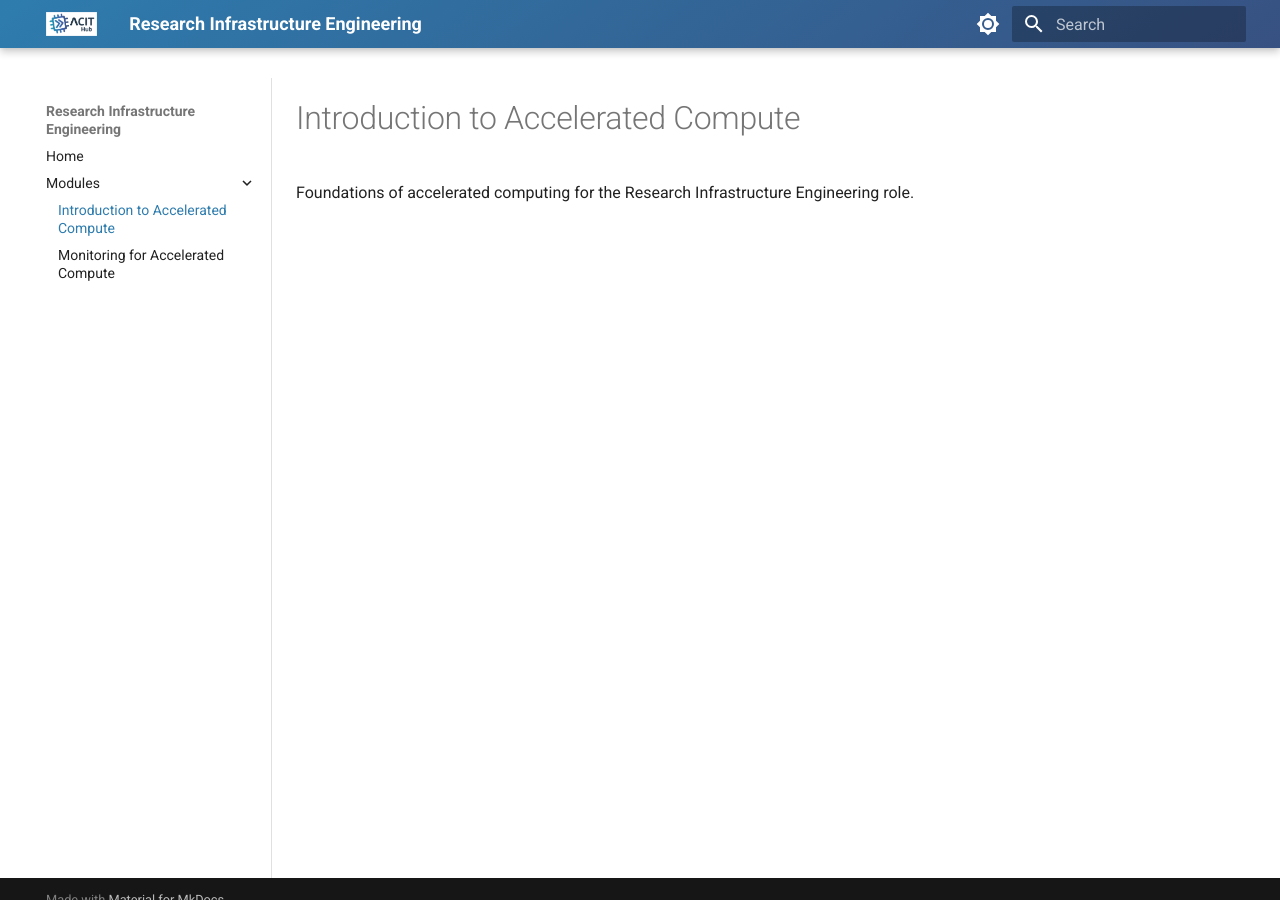
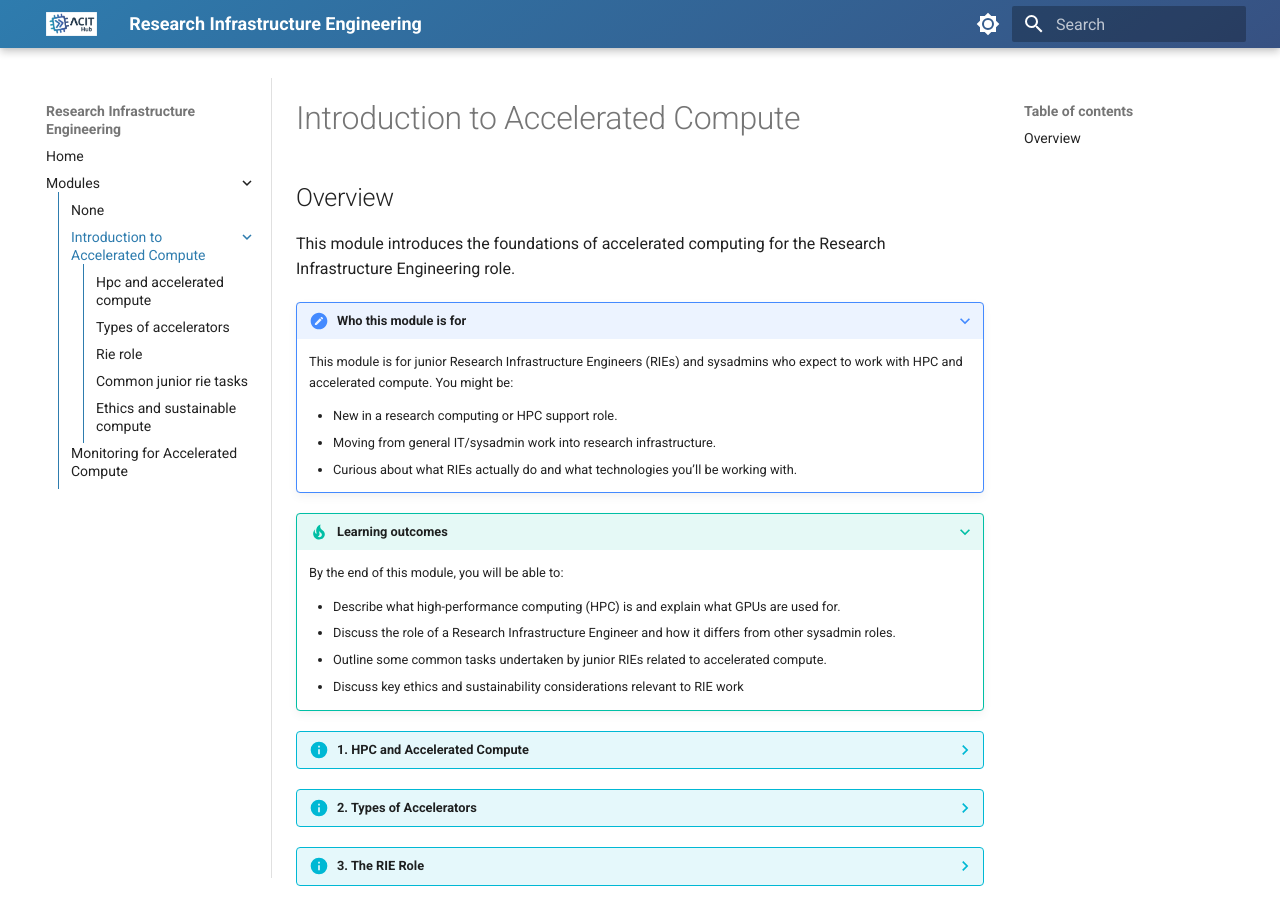
Before and after one commit to ACIT-Hub/docs-acit.surrey.ac.uk, an MkDocs documentation site: the page built from docs/modules/introduction-to-accelerated-compute/index.md, in a window 1280 px wide and 900 px high. Built offline with MkDocs 1.6.1 and Material for MkDocs 9.7.7, drawn with Linux system fonts in a browser that asks for light colours; some of the changed text lies outside the part shown.

Commit message:
restructured layout of modules so that each module has its own folder

```diff
--- a/docs/assets/css/custom.css
+++ b/docs/assets/css/custom.css
@@ -61,3 +61,9 @@
   border-right: 1px solid #e0e0e0;
   min-height: calc(100vh - 100px);
 }
+
+.md-nav__item--nested .md-nav__list {
+  border-left: 1px solid #2e7cae;
+  margin-left: 12px;
+  padding-left: 12px;
+}
--- /dev/null
+++ b/docs/modules/introduction-to-accelerated-compute/index.md
@@ -0,0 +1,52 @@
+# Introduction to Accelerated Compute
+## Overview
+
+This module introduces the foundations of accelerated computing for the Research Infrastructure Engineering role.
+
+???+ note "Who this module is for"
+    This module is for junior Research Infrastructure Engineers (RIEs) and sysadmins who expect to work with HPC and accelerated compute. You might be:
+
+    - New in a research computing or HPC support role.
+    - Moving from general IT/sysadmin work into research infrastructure.
+    - Curious about what RIEs actually do and what technologies you’ll be working with.
+
+
+???+ tip "Learning outcomes"
+    By the end of this module, you will be able to:
+
+    - Describe what high-performance computing (HPC) is and explain what GPUs are used for.
+    - Discuss the role of a Research Infrastructure Engineer and how it differs from other sysadmin roles.
+    - Outline some common tasks undertaken by junior RIEs related to accelerated compute.
+    - Discuss key ethics and sustainability considerations relevant to RIE work
+
+
+
+??? info "1. HPC and Accelerated Compute"
+    - What HPC is, and why we use multi-CPU, multi-core, multi-node systems.
+    - What GPUs and other accelerators are, and why they matter for modern research.
+
+    [ Go to section](hpc-and-accelerated-compute.md)
+
+??? info "2. Types of Accelerators"
+    - Non-GPU accelerators.
+    - Different types of GPUs.
+
+    [ Go to section](types-of-accelerators.md)
+
+??? info "3. The RIE Role"
+    - What RIEs do day-to-day.
+    - How the role compares to similar roles outside research.
+
+    [ Go to section](rie-role.md)
+
+??? info "4. Common Junior RIE Tasks"
+    - Examples of tasks you might do related to accounts, software, storage, troubleshooting, lifecycle management and monitoring.
+    - Short "try it" exercises to help you think through workflows.
+
+    [ Go to section](common-junior-rie-tasks.md)
+
+??? info "5. Ethics and Sustainable Compute"
+    - Why ethics and sustainability matter for RIEs.
+    - Questions to keep in mind as you work with compute, storage and data.
+
+    [ Go to section](ethics-and-sustainable-compute.md)
--- a/mkdocs.yml
+++ b/mkdocs.yml
@@ -22,7 +22,7 @@ theme:
   features:
     - navigation.top
     - navigation.tracking
-    - navigation.indexes
+    - navigation.indexes # comment to disable the search index page
     - search.suggest
     - search.highlight
     - content.code.copy
@@ -57,5 +57,11 @@ nav:
   - Home: "index.md"
   - Modules:
       - modules/index.md
-      - modules/introduction-to-accelerated-compute.md
+      - Introduction to Accelerated Compute:
+          - Overview: modules/introduction-to-accelerated-compute/index.md
+          - modules/introduction-to-accelerated-compute/hpc-and-accelerated-compute.md
+          - modules/introduction-to-accelerated-compute/types-of-accelerators.md
+          - modules/introduction-to-accelerated-compute/rie-role.md
+          - modules/introduction-to-accelerated-compute/common-junior-rie-tasks.md
+          - modules/introduction-to-accelerated-compute/ethics-and-sustainable-compute.md
       - modules/monitoring-for-accelerated-compute.md
```
Also changed, not shown: docs/index.md (+1 -1 lines), docs/modules/index.md (deleted, +0 -3 lines), docs/modules/introduction-to-accelerated-compute.md (deleted, +0 -3 lines), docs/modules/introduction-to-accelerated-compute/common-junior-rie-tasks.md (added), docs/modules/introduction-to-accelerated-compute/ethics-and-sustainable-compute.md (added), docs/modules/introduction-to-accelerated-compute/hpc-and-accelerated-compute.md (added), docs/modules/introduction-to-accelerated-compute/rie-role.md (added), docs/modules/introduction-to-accelerated-compute/types-of-accelerators.md (added).
